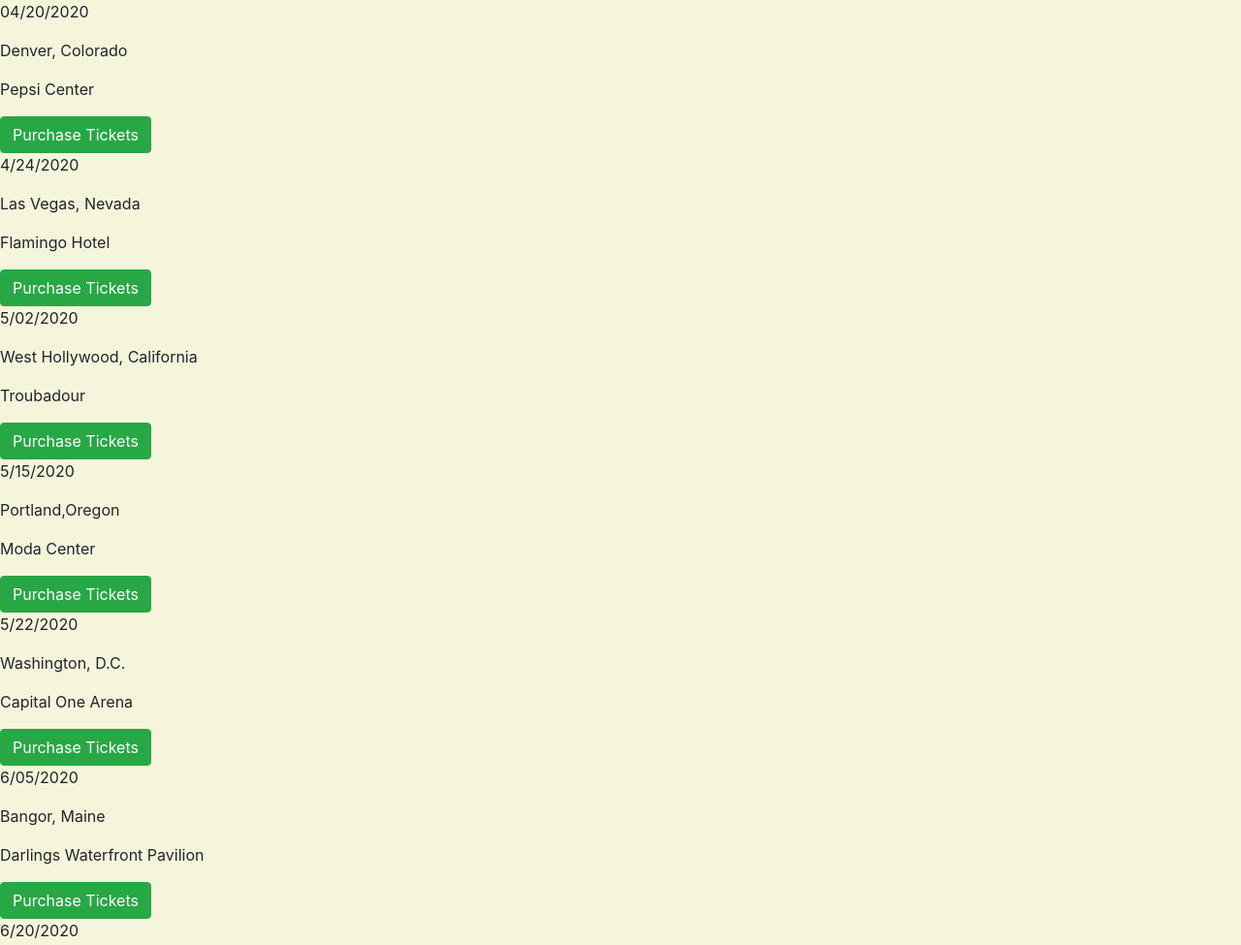
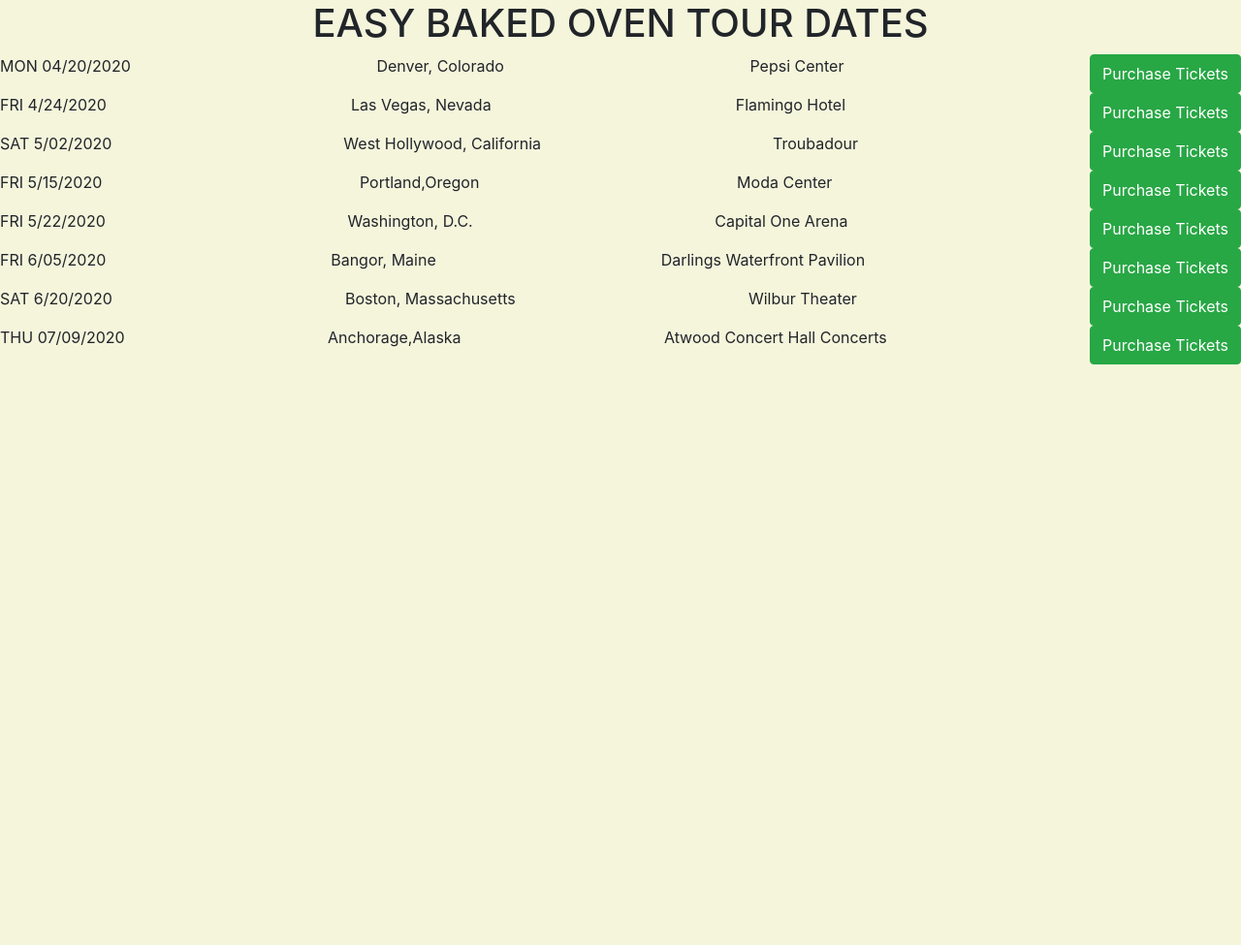
Before and after one commit to Nikababy01/practice, a plain HTML site: page index.html in a window 1280 px wide. Shown: the top 975 px of the page at 97% size. After the commit the page ends 800 px from the top, so only its background shows below. Drawn offline with nearby package versions, Linux system fonts and the light colour scheme.

Commit message:
add css for tour page

```diff
--- a/index.html
+++ b/index.html
@@ -9,7 +9,8 @@
     <link rel="stylesheet" href="main.css">
 </head>
 <body>
-    <div id="tourdates"></div>
+    <h1 class="hdr">EASY BAKED OVEN TOUR DATES</h1>
+        <div id="tourdates"></div>
 
  <script src="https://code.jquery.com/jquery-3.4.1.slim.min.js" integrity="sha384-J6qa4849blE2+poT4WnyKhv5vZF5SrPo0iEjwBvKU7imGFAV0wwj1yYfoRSJoZ+n" crossorigin="anonymous"></script>
 <script src="https://cdn.jsdelivr.net/npm/popper.js@1.16.0/dist/umd/popper.min.js" integrity="sha384-Q6E9RHvbIyZFJoft+2mJbHaEWldlvI9IOYy5n3zV9zzTtmI3UksdQRVvoxMfooAo" crossorigin="anonymous"></script>
--- a/main.css
+++ b/main.css
@@ -1,3 +1,7 @@
 body {
     background-color: beige;
 }
+.hdr{
+    text-align: center;
+    margin-top:10px 10px 10px 10px ;
+}
--- a/main.js
+++ b/main.js
@@ -1,42 +1,42 @@
 const tourStops=[
     { 		location: "Denver, Colorado ",
                 venue: " Pepsi Center ",
-                date: "04/20/2020"
+                date: "MON 04/20/2020"
     },
     {
                 location: "Las Vegas, Nevada",
                 venue: " Flamingo Hotel",
-                date: "4/24/2020"
+                date: "FRI 4/24/2020"
     },
     {
                 location: "West Hollywood, California",
                 venue: " Troubadour ",
-                date: "5/02/2020"
+                date: "SAT 5/02/2020"
     },
     {
                 location: "Portland,Oregon",
                 venue: " Moda Center ",
-                date: "5/15/2020"
+                date: " FRI 5/15/2020"
     },
     {
                 location: "Washington, D.C. ",
                 venue: " Capital One Arena",
-                date: "5/22/2020"
+                date: "FRI 5/22/2020"
     },
     {
                 location: "Bangor, Maine ",
                 venue: " Darlings Waterfront Pavilion ",
-                date: "6/05/2020"
+                date: "FRI 6/05/2020"
     },
     {
                 location: "Boston, Massachusetts",
                 venue: " Wilbur Theater ",
-                date: "6/20/2020"
+                date: "SAT 6/20/2020"
     },
     {
                 location: "Anchorage,Alaska ",
                 venue: "Atwood Concert Hall Concerts ",
-                date: "07/09/2020"
+                date: "THU 07/09/2020"
     }
     ];
 
@@ -47,7 +47,7 @@
     const buildTourDates=()=>{
         let domString='';
         for(let i = 0; i <tourStops.length;i++){
-            domString += '<div>';
+            domString += '<div class= "d-flex flex-row justify-content-between">';
             domString += `<p>${tourStops[i].date}</p>`;
             domString += `<p>${tourStops[i].location}</p>`;
             domString += `<p>${tourStops[i].venue}</p>`;
```
